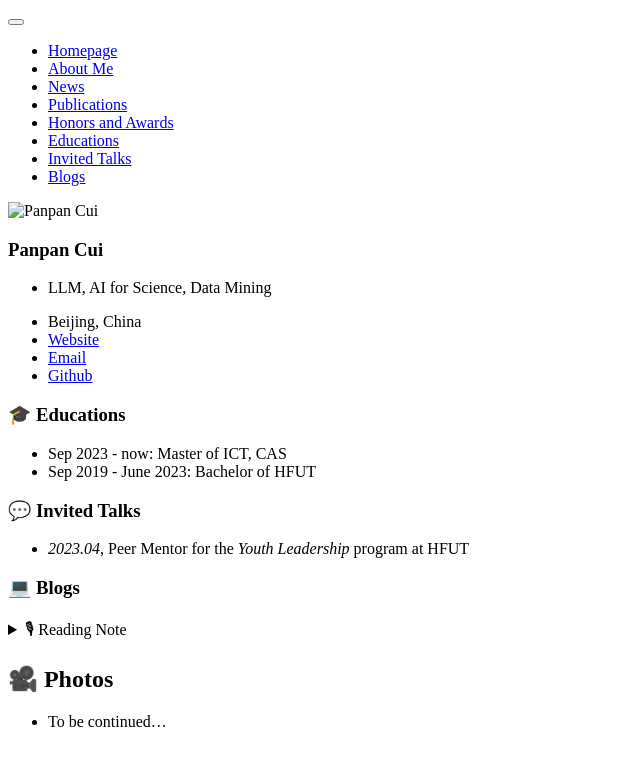
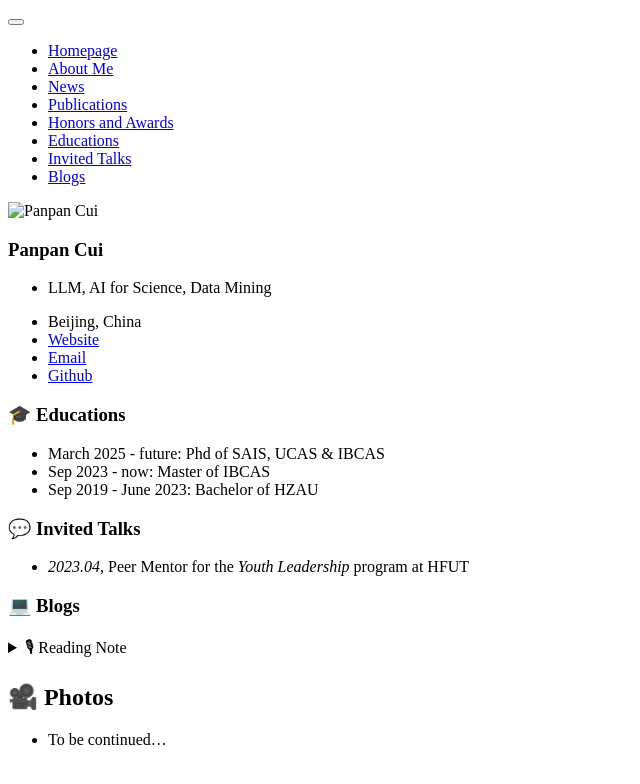
Before and after one commit to panpancui1230/panpancui1230.github.io, a Jekyll site: the page built from _pages/includes/blogs.md, in a window 1280 px wide. Shown: the top 784 px of the page, without its empty margins (0-640 px from the left). Built offline with Jekyll 4.4.1, drawn with Linux system fonts in a browser that asks for light colours; our own code applies the rules of GitHub Pages for plain Markdown files.

Commit message:
update little chicken fur

```diff
--- a/_pages/includes/blogs.md
+++ b/_pages/includes/blogs.md
@@ -1,6 +1,7 @@
 # 🎓 Educations
-- Sep 2023 - now: Master of ICT, CAS
-- Sep 2019 - June 2023: Bachelor of HFUT
+- March 2025 - future: Phd of SAIS, UCAS & IBCAS
+- Sep 2023 - now: Master of IBCAS
+- Sep 2019 - June 2023: Bachelor of HZAU
 
 # 💬 Invited Talks
 - *2023.04*, Peer Mentor for the *Youth Leadership* program at HFUT
```
Also changed, not shown: other parts of _pages/includes/blogs.md (+0 -2 lines), _pages/includes/honors.md (+0 -2 lines), _pages/includes/intro.md (+1 -1 lines).
